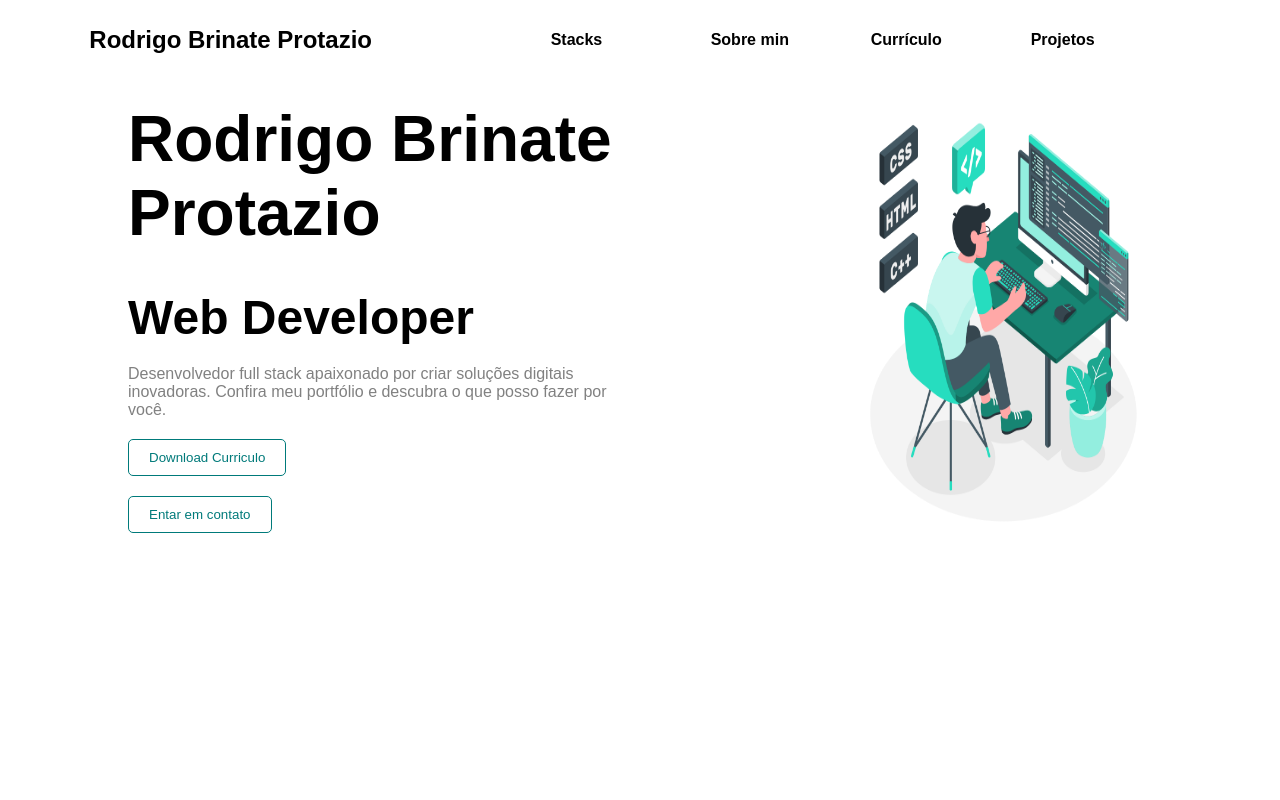
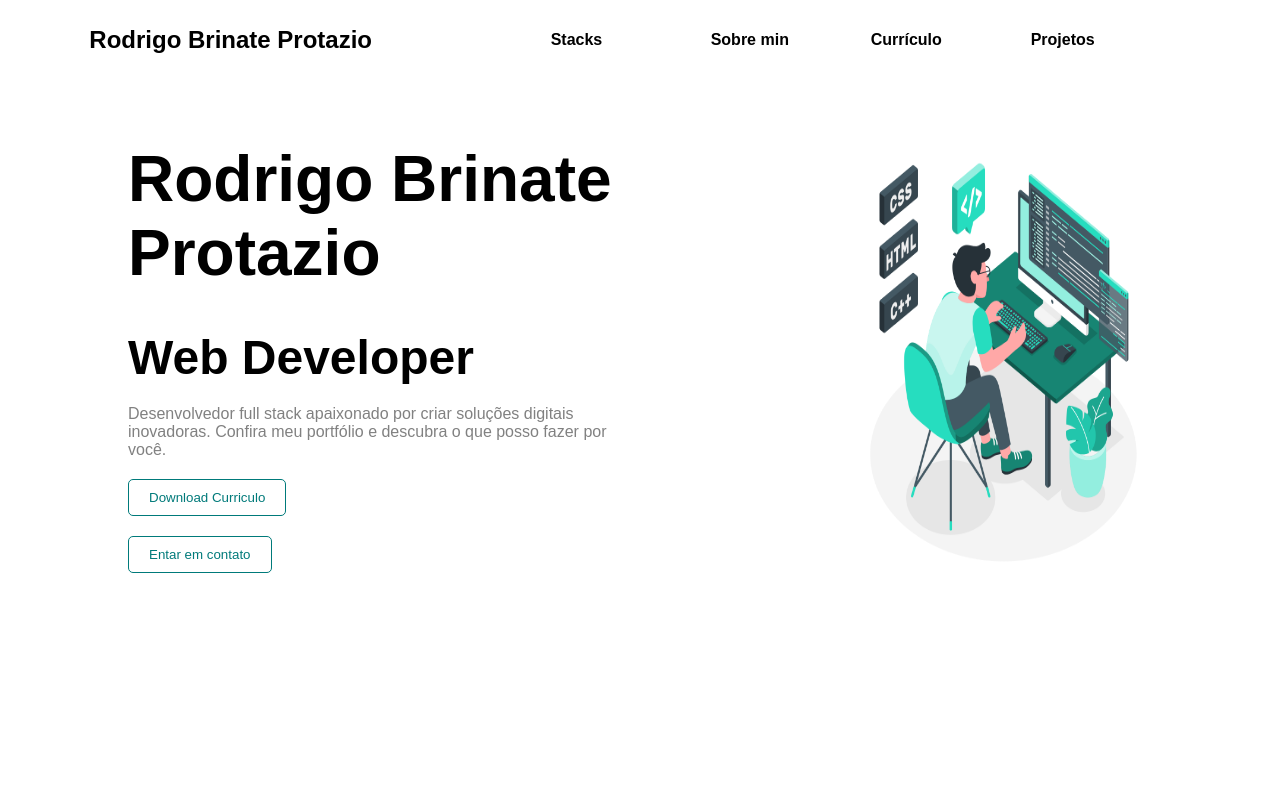
Before and after one commit to Rodrigobrinate/portifolio_next, a Next.js app: page / in a window 1280 px wide. Shown: the top 800 px of the page. Built offline with nearby package versions, Linux system fonts and the light colour scheme.

Commit message:
height fixed

```diff
--- a/src/pages/index.tsx
+++ b/src/pages/index.tsx
@@ -201,8 +201,7 @@ Em resumo, o projeto que desenvolvi é uma solução completa e profissional par
 </section>
 
 
-
-
+<br />
       </main>
     </>
   )
--- a/src/styles/Home.module.css
+++ b/src/styles/Home.module.css
@@ -40,7 +40,9 @@
   margin-top: 40px;
   margin-left: auto;
   margin-right: auto;
-  height: 100vh
+  height: auto !important;
+  min-height: 100vh;
+  overflow: hidden;
 }
 
 
--- a/src/styles/globals.css
+++ b/src/styles/globals.css
@@ -96,6 +96,10 @@ a {
   text-decoration: none;
 }
 
+section {
+  overflow: hidden;
+}
+
 @media (prefers-color-scheme: dark) {
   html {
     color-scheme: dark;
```
